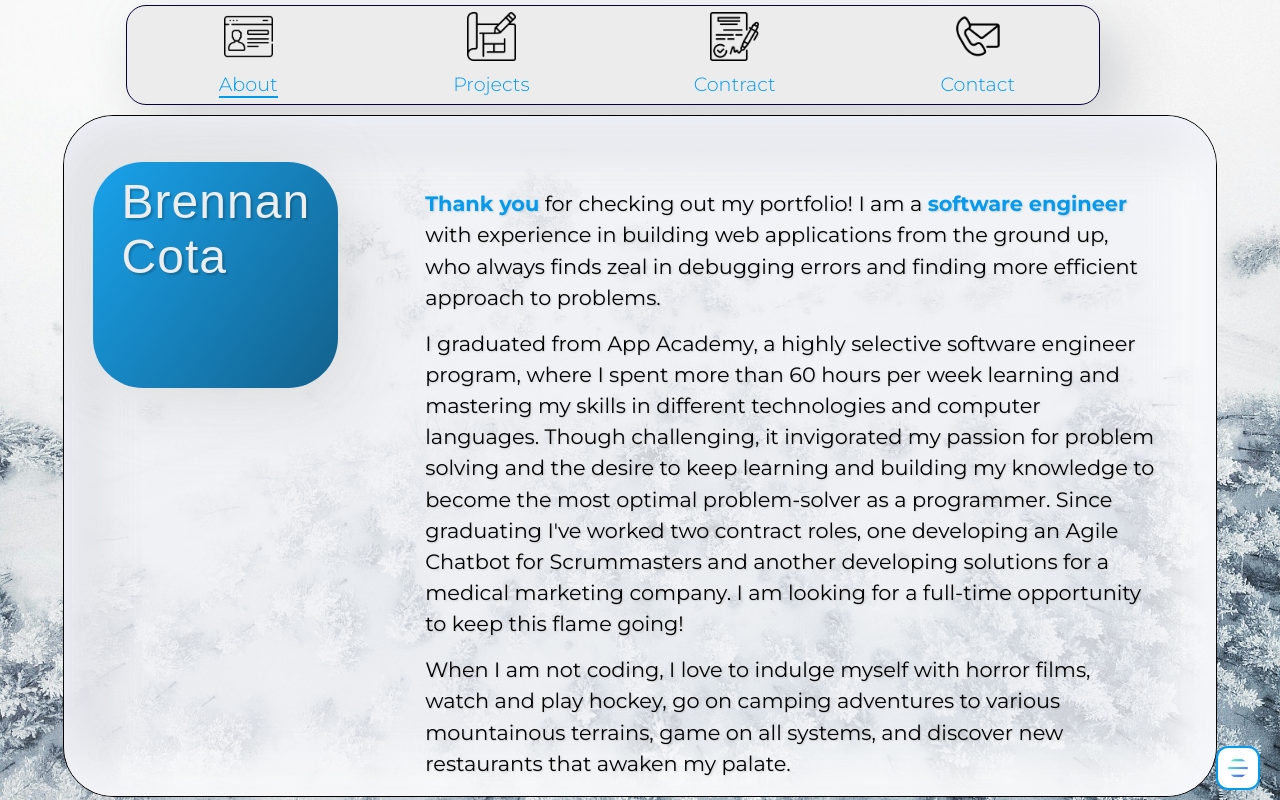
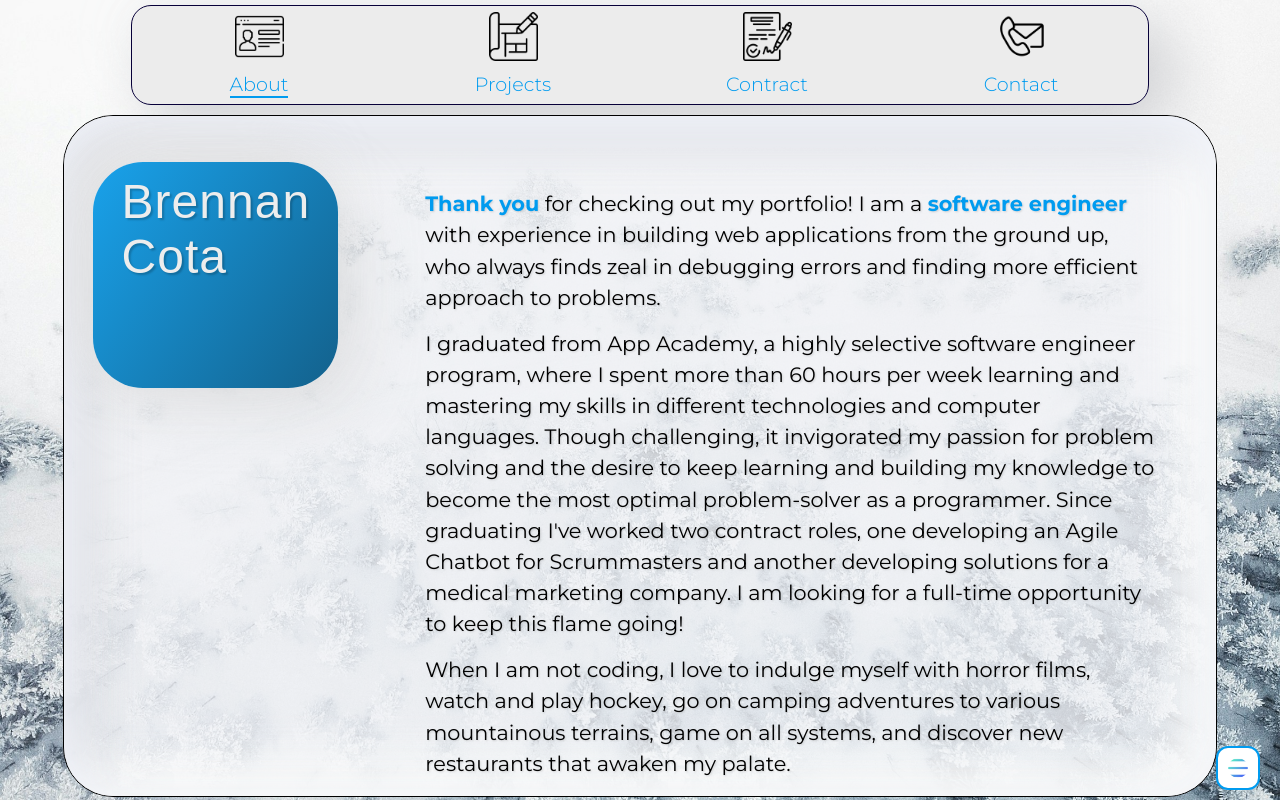
Before and after one commit to Sleightttt/Austin_Roach, a React (Create React App) app in the folder planner-app/: page / in a window 1280 px wide. Built offline with nearby package versions, Linux system fonts and the light colour scheme.

Commit message:
troubleshooting nav still

```diff
--- a/planner-app/src/components/NavBar/NavBar.css
+++ b/planner-app/src/components/NavBar/NavBar.css
@@ -5,7 +5,7 @@
 
   height: 100px;
   margin: 5px;
-  width: 95vw;
+
   font-family: "Montserrat", sans-serif;
 }
 
```
